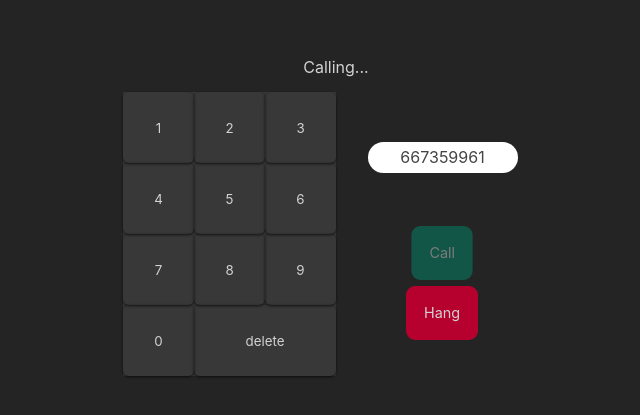
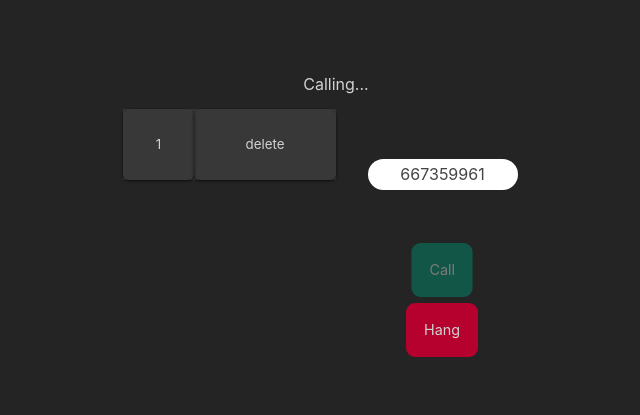
Before and after one commit to alejandromachin/202201-W4C3-alejandro-rodriguez, a React (Create React App) app: page / in a window 1280 px wide. Shown: the part 191-606 px from the top of the page, without its empty margins (304-944 px from the left). Built offline with nearby package versions, Linux system fonts and the light colour scheme.

Commit message:
added basic html to each component

```diff
--- a/src/App.js
+++ b/src/App.js
@@ -1,3 +1,5 @@
+import Keyboard from "./components/Keyboard/Keboard";
+
 function App() {
   return (
     <div className="container">
@@ -5,41 +7,7 @@ function App() {
       <span className="message">Calling...</span>
       <main className="phone">
         <div className="keyboard-container">
-          <ol className="keyboard">
-            <li>
-              <button className="key">1</button>
-            </li>
-            <li>
-              <button className="key">2</button>
-            </li>
-            <li>
-              <button className="key">3</button>
-            </li>
-            <li>
-              <button className="key">4</button>
-            </li>
-            <li>
-              <button className="key">5</button>
-            </li>
-            <li>
-              <button className="key">6</button>
-            </li>
-            <li>
-              <button className="key">7</button>
-            </li>
-            <li>
-              <button className="key">8</button>
-            </li>
-            <li>
-              <button className="key">9</button>
-            </li>
-            <li>
-              <button className="key">0</button>
-            </li>
-            <li>
-              <button className="key big">delete</button>
-            </li>
-          </ol>
+          <Keyboard />
         </div>
         <div className="actions">
           <span className="number">667359961</span>
--- a/src/components/DeleteKey/DeleteKey.js
+++ b/src/components/DeleteKey/DeleteKey.js
@@ -0,0 +1,9 @@
+const DeleteKey = () => {
+  return (
+    <li>
+      <button className="key big">delete</button>
+    </li>
+  );
+};
+
+export default DeleteKey;
--- a/src/components/Display/Display.js
+++ b/src/components/Display/Display.js
@@ -0,0 +1,5 @@
+const Display = () => {
+  return <span className="number">667359961</span>;
+};
+
+export default Display;
--- a/src/components/Key/Key.js
+++ b/src/components/Key/Key.js
@@ -0,0 +1,8 @@
+const Key = () => {
+  return (
+    <li>
+      <button className="key">1</button>
+    </li>
+  );
+};
+export default Key;
--- a/src/components/Keyboard/Keboard.js
+++ b/src/components/Keyboard/Keboard.js
@@ -0,0 +1,12 @@
+import DeleteKey from "../DeleteKey/DeleteKey";
+import Key from "../Key/Key";
+
+const Keyboard = () => {
+  return (
+    <ol className="keyboard">
+      <Key />
+      <DeleteKey />
+    </ol>
+  );
+};
+export default Keyboard;
```
Also changed, not shown: src/components/ActionButton/ActionButton.js (+9 -0 lines), src/components/ActionContainer/ActionContainer.js (+19 -0 lines).
